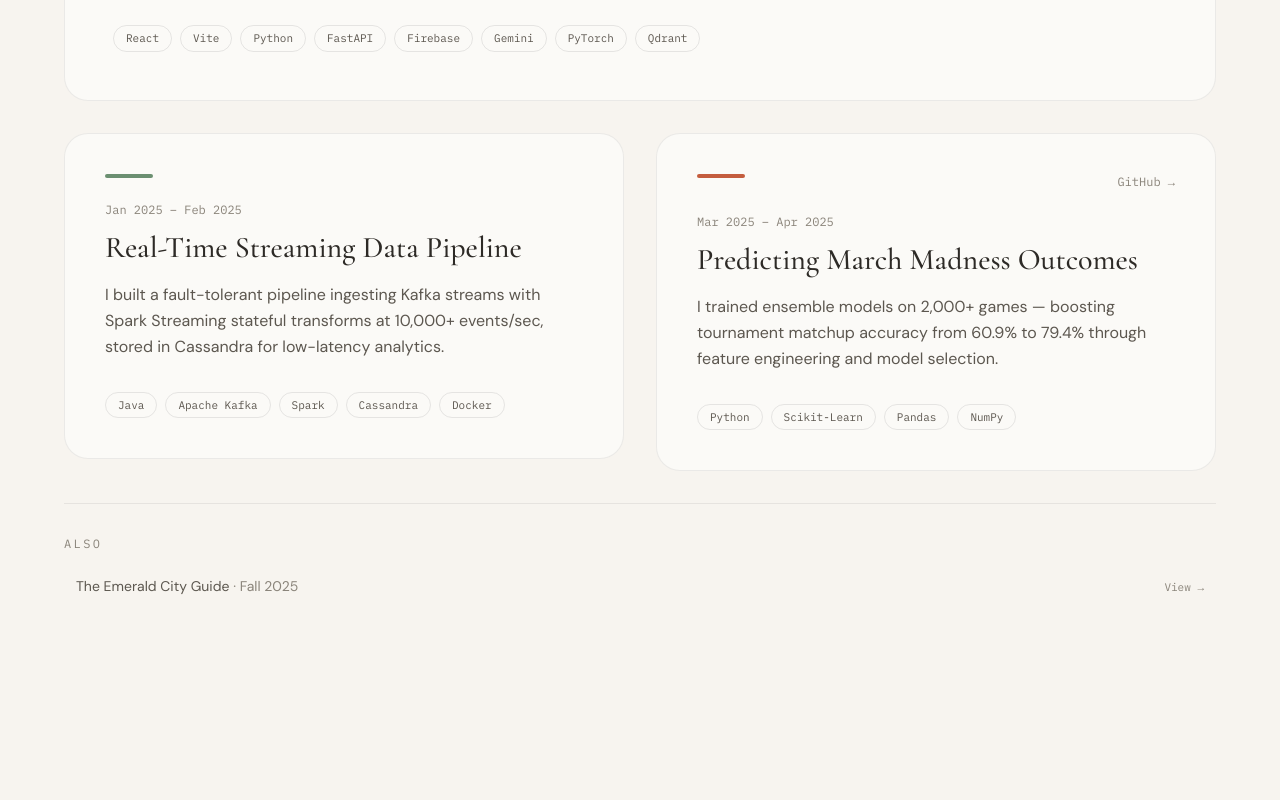
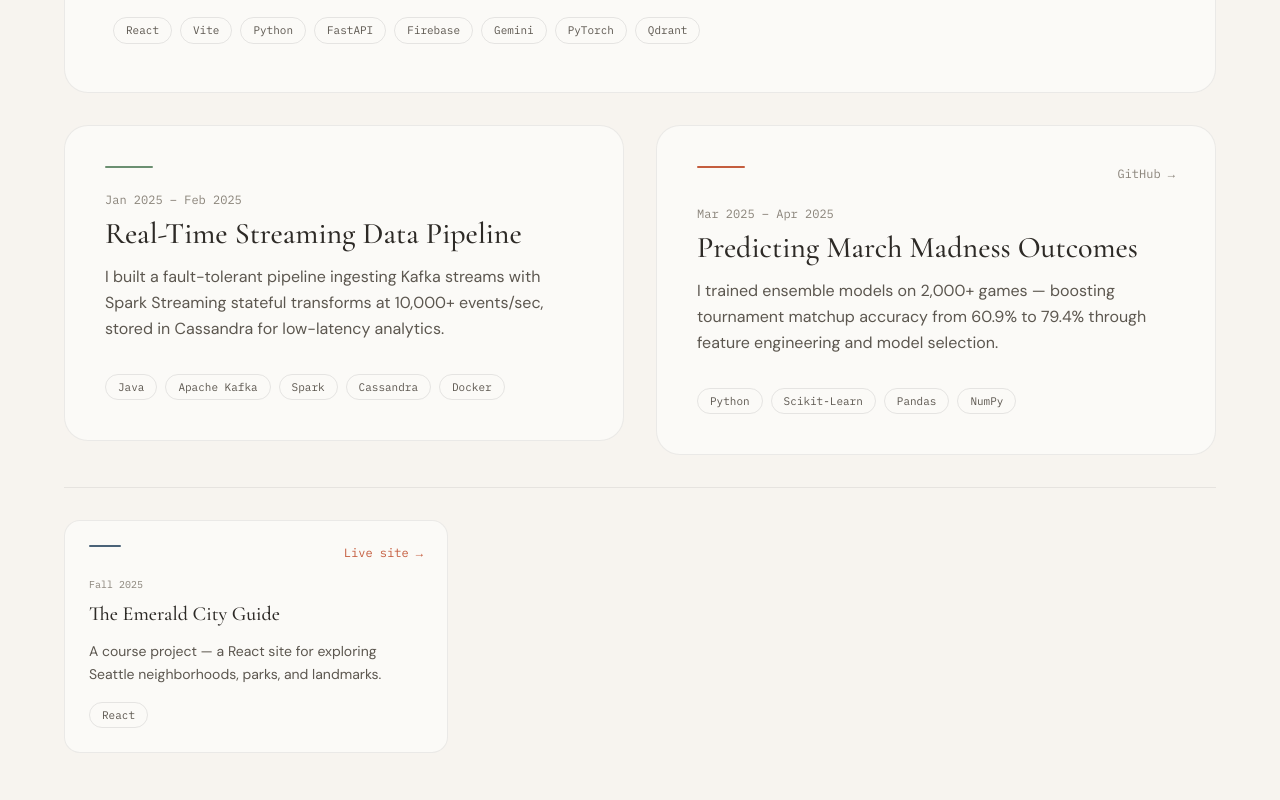
Before and after one commit to mkanakala10/my-portfolio, a React (Vite) app: page / in a window 1280 px wide. Shown: the part 3780-4580 px from the top of the page. Built offline with nearby package versions, Linux system fonts and the light colour scheme.

Commit message:
fixed card

```diff
--- a/src/components/Projects.tsx
+++ b/src/components/Projects.tsx
@@ -6,24 +6,34 @@ import { useTitleUnderline } from '../hooks/useScrollReveal'
 function ProjectCard({
   project,
   delay,
-  featured = false,
+  variant = 'default',
 }: {
   project: (typeof projects)[number]
   delay: number
-  featured?: boolean
+  variant?: 'featured' | 'default' | 'minor'
 }) {
+  const isFeatured = variant === 'featured'
+  const isMinor = variant === 'minor'
+
   return (
     <ScrollReveal delay={delay} variant="scale">
       <article
-        className={`project-card rounded-3xl border border-ink/8 bg-white/50 backdrop-blur-sm ${
-          featured ? 'p-10 md:p-12' : 'p-10'
+        className={`project-card border border-ink/8 bg-white/50 backdrop-blur-sm ${
+          isFeatured
+            ? 'rounded-3xl p-10 md:p-12'
+            : isMinor
+              ? 'rounded-2xl p-6 md:max-w-sm'
+              : 'rounded-3xl p-10'
         }`}
         style={{ '--accent': project.accent } as React.CSSProperties}
       >
-        <div className="flex flex-wrap items-start justify-between gap-4">
+        <div className="flex flex-wrap items-start justify-between gap-3">
           <div
-            className="inline-block h-1 rounded-full"
-            style={{ background: project.accent, width: featured ? '4rem' : '3rem' }}
+            className="inline-block h-0.5 rounded-full"
+            style={{
+              background: project.accent,
+              width: isFeatured ? '4rem' : isMinor ? '2rem' : '3rem',
+            }}
           />
           {(project.liveUrl || project.githubUrl) && (
             <div className="flex flex-wrap gap-3">
@@ -51,18 +61,26 @@ function ProjectCard({
           )}
         </div>
 
-        <time className="mt-6 block font-mono text-xs text-ink-faint">{project.period}</time>
+        <time
+          className={`block font-mono text-ink-faint ${isMinor ? 'mt-4 text-[10px]' : 'mt-6 text-xs'}`}
+        >
+          {project.period}
+        </time>
         <h3
-          className={`mt-3 font-display font-medium text-ink ${
-            featured ? 'text-3xl md:text-4xl' : 'text-2xl md:text-3xl'
+          className={`mt-2 font-display font-medium text-ink ${
+            isFeatured ? 'text-3xl md:text-4xl' : isMinor ? 'text-xl' : 'text-2xl md:text-3xl'
           }`}
         >
           {project.title}
         </h3>
-        <p className={`mt-4 leading-relaxed text-ink-muted ${featured ? 'max-w-3xl text-lg' : ''}`}>
+        <p
+          className={`mt-3 leading-relaxed text-ink-muted ${
+            isFeatured ? 'max-w-3xl text-lg' : isMinor ? 'text-sm' : ''
+          }`}
+        >
           {project.description}
         </p>
-        <div className="mt-8 flex flex-wrap gap-2">
+        <div className={`flex flex-wrap gap-2 ${isMinor ? 'mt-4' : 'mt-8'}`}>
           {project.tech.map((t) => (
             <span
               key={t}
@@ -102,7 +120,7 @@ export function Projects() {
         </ScrollReveal>
 
         <div className="mt-16 space-y-8">
-          {featured && <ProjectCard project={featured} delay={0} featured />}
+          {featured && <ProjectCard project={featured} delay={0} variant="featured" />}
 
           <div className="stagger-children grid gap-8 md:grid-cols-2">
             {rest.map((project, i) => (
@@ -111,33 +129,16 @@ export function Projects() {
           </div>
 
           {minor.length > 0 && (
-            <ScrollReveal delay={300}>
-              <div className="border-t border-ink/8 pt-8">
-                <p className="font-mono text-xs uppercase tracking-[0.2em] text-ink-faint">
-                  Also
-                </p>
-                <ul className="mt-4 space-y-3">
-                  {minor.map((project) => (
-                    <li key={project.title}>
-                      <a
-                        href={project.liveUrl}
-                        target="_blank"
-                        rel="noopener noreferrer"
-                        className="group flex flex-wrap items-baseline justify-between gap-2 rounded-xl px-3 py-2 transition-colors hover:bg-ink/4"
-                      >
-                        <span className="text-sm text-ink-muted transition-colors group-hover:text-ink">
-                          {project.title}
-                          <span className="text-ink-faint"> · {project.period}</span>
-                        </span>
-                        <span className="font-mono text-[11px] text-ink-faint transition-colors group-hover:text-copper">
-                          View →
-                        </span>
-                      </a>
-                    </li>
-                  ))}
-                </ul>
-              </div>
-            </ScrollReveal>
+            <div className="flex flex-wrap gap-6 border-t border-ink/8 pt-8">
+              {minor.map((project, i) => (
+                <ProjectCard
+                  key={project.title}
+                  project={project}
+                  delay={300 + i * 100}
+                  variant="minor"
+                />
+              ))}
+            </div>
           )}
         </div>
       </div>
```
